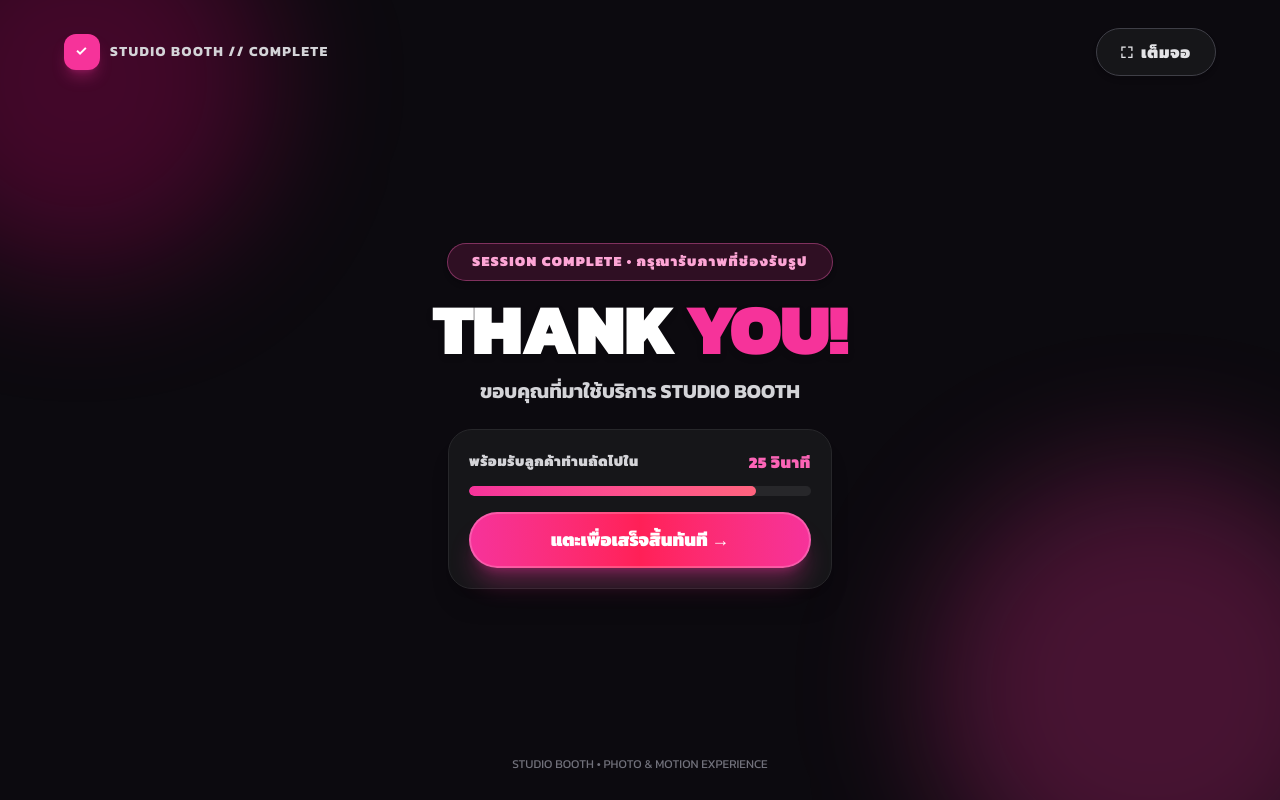
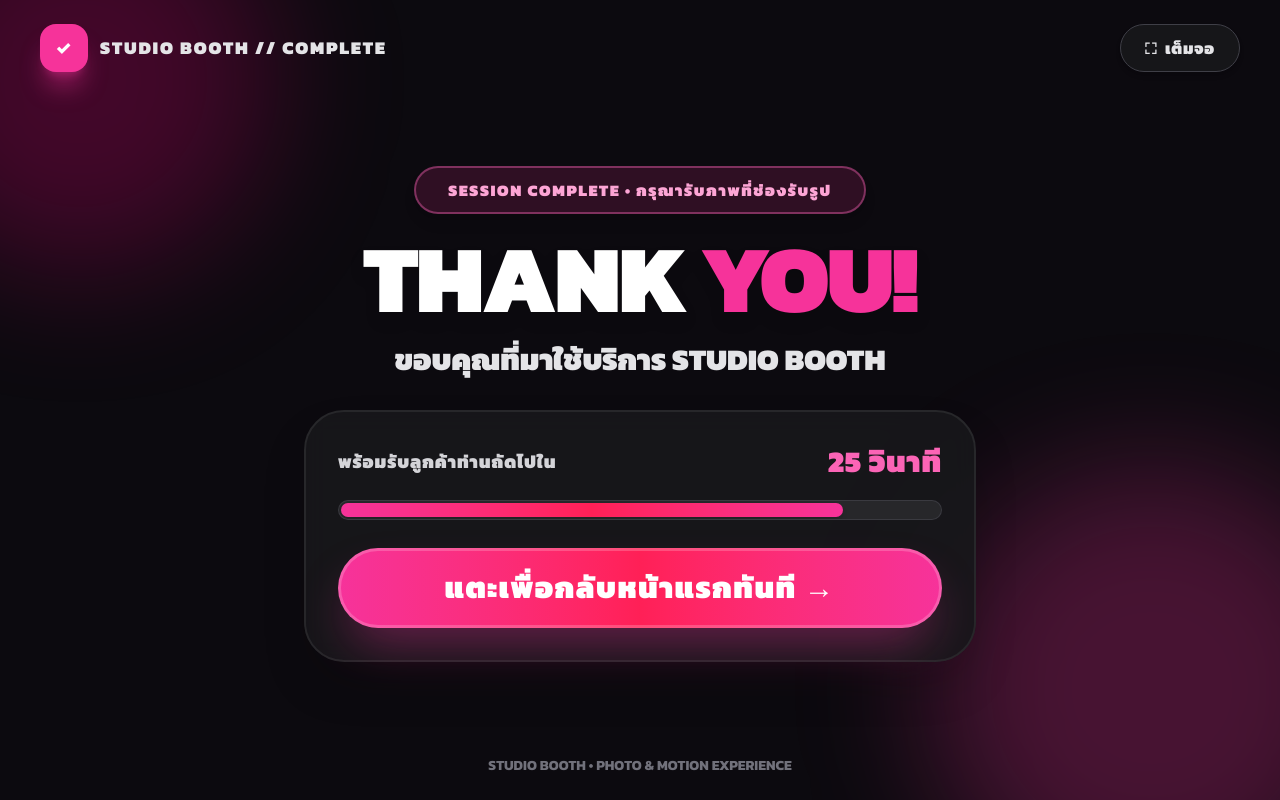
Before and after one commit to suhaimeejehha-glitch/camera-page, a Next.js app: page /thank-you in a window 1280 px wide. Built offline with nearby package versions, Linux system fonts and the light colour scheme.

Commit message:
style: upscale thank-you page UI with larger fonts, countdown bar and touch button

```diff
--- a/app/components/thank-you/ThankYouClient.tsx
+++ b/app/components/thank-you/ThankYouClient.tsx
@@ -49,15 +49,15 @@ export function ThankYouClient() {
   );
 
   return (
-    <div className="relative flex min-h-dvh w-full flex-col items-center justify-between overflow-x-hidden bg-[#0c0a0f] px-6 py-5 text-white sm:px-10 sm:py-7">
+    <div className="relative flex h-dvh max-h-dvh w-full flex-col items-center justify-between overflow-hidden bg-[#0c0a0f] px-6 py-5 text-white sm:px-10 sm:py-6 select-none">
       {/* แสงฟุ้งชมพูสไตล์สตูดิโอโมเดิร์น */}
       <div className="pointer-events-none absolute -top-28 -left-28 h-96 w-96 rounded-full bg-pink-600/25 blur-3xl" />
       <div className="pointer-events-none absolute -right-24 -bottom-28 h-[28rem] w-[28rem] rounded-full bg-pink-500/25 blur-3xl" />
 
       {/* แถบบน */}
-      <div className="relative z-10 flex w-full max-w-6xl items-center justify-between">
-        <div className="inline-flex items-center gap-2.5 font-mono text-xs font-bold tracking-widest text-zinc-300 uppercase sm:text-sm">
-          <span className="inline-flex h-9 w-9 items-center justify-center rounded-xl bg-pink-500 text-white shadow-lg shadow-pink-500/30">
+      <div className="relative z-10 flex w-full max-w-7xl items-center justify-between shrink-0">
+        <div className="inline-flex items-center gap-3 font-mono text-sm sm:text-base lg:text-lg font-black tracking-widest text-zinc-200 uppercase">
+          <span className="inline-flex h-10 w-10 sm:h-12 sm:w-12 items-center justify-center rounded-2xl bg-pink-500 text-white shadow-xl shadow-pink-500/40 text-base sm:text-lg">
             ✓
           </span>
           <span>STUDIO BOOTH // COMPLETE</span>
@@ -66,32 +66,32 @@ export function ThankYouClient() {
         <FullscreenButton />
       </div>
 
-      {/* โซนกลาง: ข้อความ THANK YOU เรียบหรู สะอาดตา */}
-      <div className="relative z-10 my-auto flex w-full max-w-xl flex-col items-center justify-center gap-6 py-4 text-center">
-        <div className="flex flex-col items-center gap-3">
-          <span className="rounded-full border border-pink-400/40 bg-pink-500/15 px-6 py-2 font-mono text-xs sm:text-sm font-black tracking-widest text-pink-300 uppercase shadow-md">
+      {/* โซนกลาง: ข้อความ THANK YOU ขนาดใหญ่เต็มตาสำหรับจอทัชสกรีน */}
+      <div className="relative z-10 my-auto flex w-full max-w-3xl flex-col items-center justify-center gap-6 sm:gap-8 py-2 text-center">
+        <div className="flex flex-col items-center gap-3 sm:gap-4">
+          <span className="rounded-full border-2 border-pink-400/40 bg-pink-500/15 px-6 sm:px-8 py-2 sm:py-2.5 font-mono text-xs sm:text-sm lg:text-base font-black tracking-widest text-pink-300 uppercase shadow-lg">
             SESSION COMPLETE • กรุณารับภาพที่ช่องรับรูป
           </span>
 
-          <h1 className="text-5xl font-black tracking-tight text-white uppercase sm:text-7xl drop-shadow-md">
+          <h1 className="text-6xl sm:text-7xl lg:text-8xl font-black tracking-tight text-white uppercase drop-shadow-xl">
             THANK <span className="text-pink-500">YOU!</span>
           </h1>
 
-          <p className="text-base text-zinc-300 sm:text-xl font-bold">
+          <p className="text-xl sm:text-2xl lg:text-3xl font-black text-zinc-200">
             ขอบคุณที่มาใช้บริการ STUDIO BOOTH
           </p>
         </div>
 
-        {/* แถบนับถอยหลัง + ปุ่มกลับหน้าแรก */}
-        <div className="flex w-full max-w-sm flex-col gap-3 rounded-3xl border border-zinc-800 bg-zinc-900/90 p-5 shadow-xl">
-          <div className="flex items-center justify-between font-mono text-xs sm:text-sm font-black tracking-wider uppercase">
+        {/* แถบนับถอยหลัง + ปุ่มกลับหน้าแรกขนาดใหญ่พิเศษ */}
+        <div className="flex w-full max-w-xl lg:max-w-2xl flex-col gap-4 sm:gap-5 rounded-[36px] sm:rounded-[40px] border-2 border-zinc-800 bg-zinc-900/90 p-6 sm:p-8 shadow-2xl backdrop-blur-md">
+          <div className="flex items-center justify-between font-mono text-sm sm:text-base lg:text-lg font-black tracking-wider uppercase">
             <span className="text-zinc-300">พร้อมรับลูกค้าท่านถัดไปใน</span>
-            <span className="text-pink-400 font-mono text-base">{secondsLeft} วินาที</span>
+            <span className="text-pink-400 font-mono text-xl sm:text-2xl lg:text-3xl font-black">{secondsLeft} วินาที</span>
           </div>
 
-          <div className="h-2.5 w-full overflow-hidden rounded-full bg-zinc-800">
+          <div className="h-4 sm:h-5 w-full overflow-hidden rounded-full bg-zinc-800 border border-zinc-700/80 p-0.5">
             <div
-              className="h-full rounded-full bg-gradient-to-r from-pink-500 to-rose-400 transition-all duration-700 ease-linear"
+              className="h-full rounded-full bg-gradient-to-r from-pink-500 via-rose-500 to-pink-500 transition-all duration-700 ease-linear shadow-md"
               style={{ width: `${progressPercent}%` }}
             />
           </div>
@@ -99,15 +99,15 @@ export function ThankYouClient() {
           <button
             type="button"
             onClick={handleFinish}
-            className="mt-1 inline-flex h-13 sm:h-14 w-full items-center justify-center gap-2 rounded-full bg-gradient-to-r from-pink-500 via-rose-500 to-pink-500 py-3 text-base sm:text-lg font-black text-white shadow-xl shadow-pink-500/30 transition hover:from-pink-400 hover:to-rose-400 active:scale-95 border-2 border-white/20 touch-manipulation cursor-pointer"
+            className="mt-2 inline-flex h-16 sm:h-18 lg:h-20 w-full items-center justify-center gap-2 rounded-full bg-gradient-to-r from-pink-500 via-rose-500 to-pink-500 text-xl sm:text-2xl lg:text-3xl font-black tracking-wider text-white uppercase shadow-2xl shadow-pink-500/40 transition active:scale-95 hover:from-pink-400 hover:to-rose-400 border-3 border-white/20 touch-manipulation cursor-pointer"
           >
-            แตะเพื่อเสร็จสิ้นทันที →
+            แตะเพื่อกลับหน้าแรกทันที →
           </button>
         </div>
       </div>
 
       {/* แถบล่าง */}
-      <div className="relative z-10 font-mono text-xs text-zinc-500">
+      <div className="relative z-10 font-mono text-xs sm:text-sm font-bold text-zinc-500 shrink-0">
         STUDIO BOOTH • PHOTO &amp; MOTION EXPERIENCE
       </div>
     </div>
```
